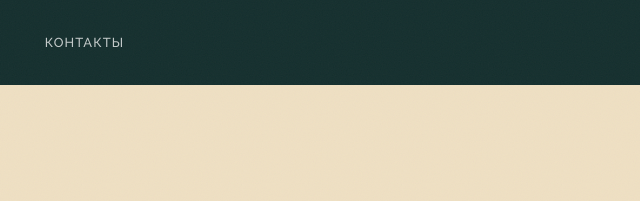
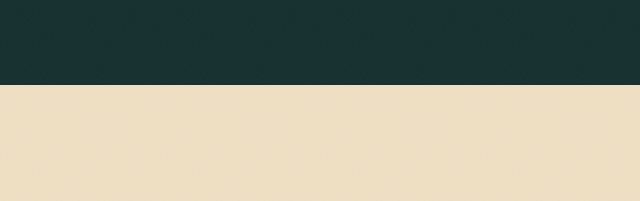
Before and after one commit to arseniofomitelli/brio-backend, a website: page client/art.html in a window 1280 px wide. Shown: the top 201 px of the page, 581-1221 px from the left. Drawn offline with Linux system fonts and the light colour scheme.

Commit message:
Remove Contacts from the main navigation

```diff
--- a/client/art.html
+++ b/client/art.html
@@ -50,7 +50,6 @@
         <li><a href="pranzo.html"   class="nav__link">Обеды</a></li>
         <li><a href="rent.html"     class="nav__link">Банкеты</a></li>
         <li><a href="art.html"      class="nav__link active" aria-current="page">Картины</a></li>
-        <li><a href="/#contacts" class="nav__link">Контакты</a></li>
       </ul>
       <button class="nav__burger" id="burger" aria-label="Меню" aria-expanded="false" aria-controls="navLinks">
         <span class="burger__line"></span>
```
Also changed, not shown: client/index.html (+0 -1 lines), client/menu.html (+0 -1 lines), client/pranzo.html (+0 -1 lines), client/rent.html (+0 -1 lines).
